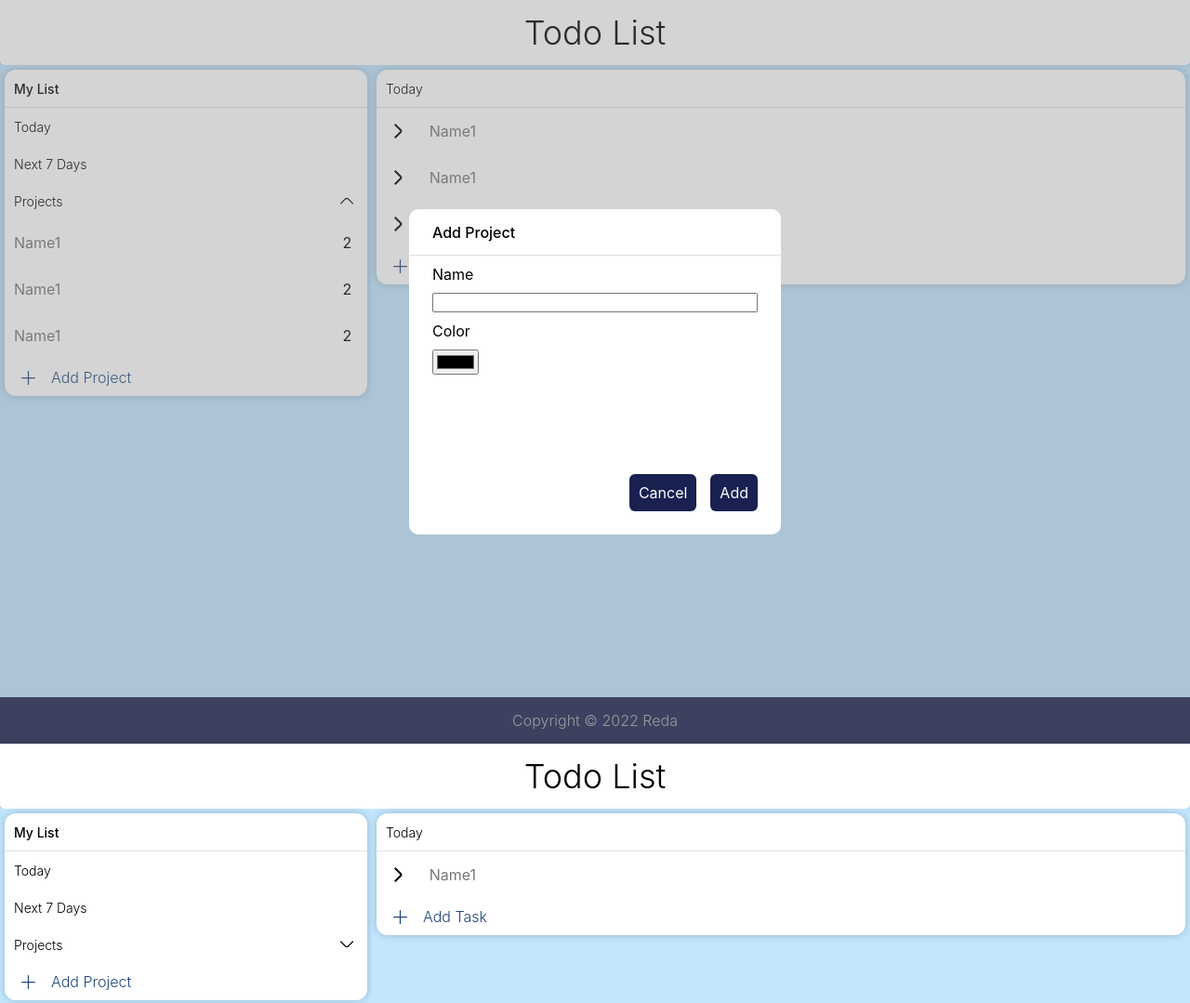
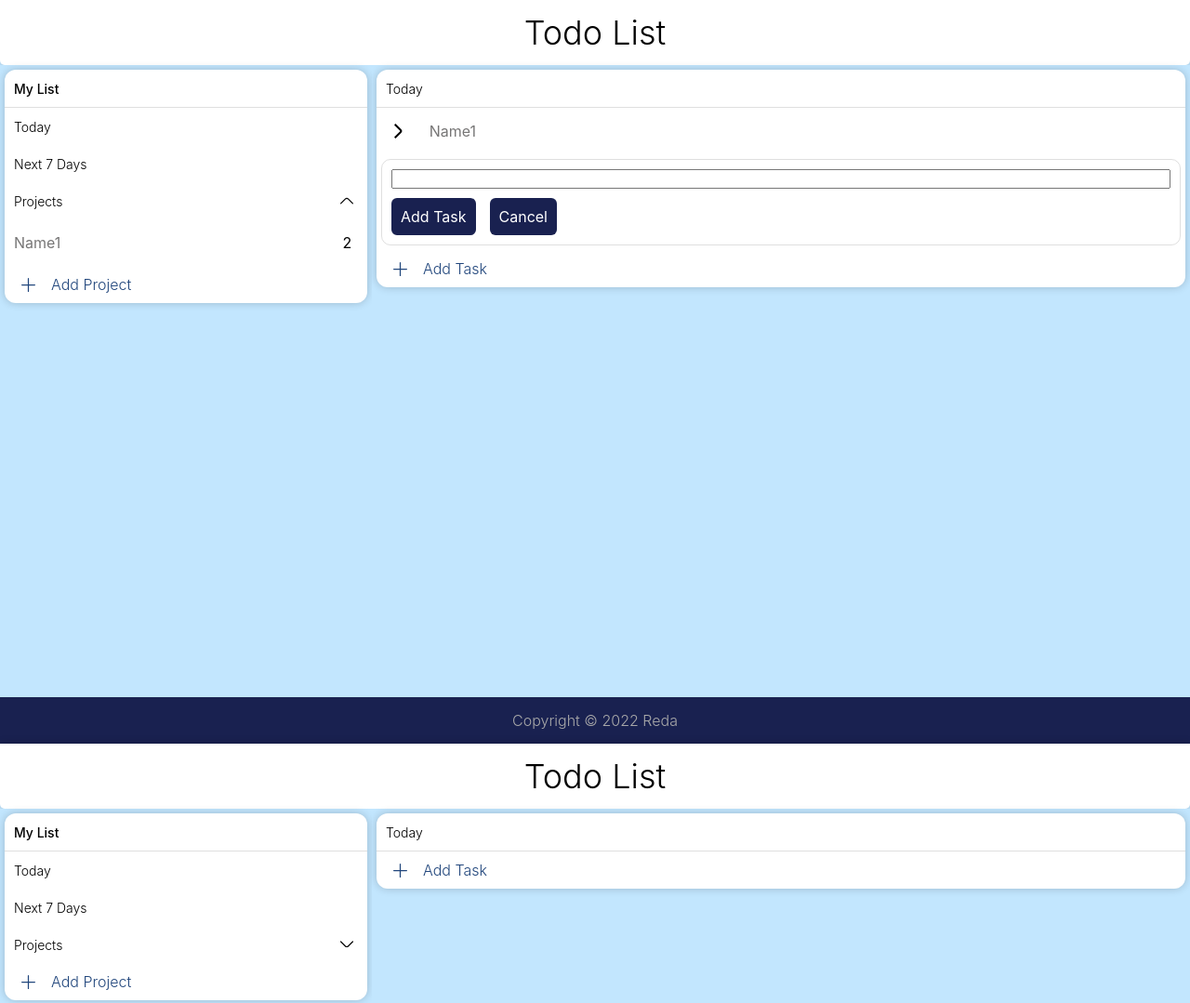
Before and after one commit to reda777/todolist, a website built with webpack: page temp/index.html in a window 1280 px wide. Shown: the top 1079 px of the page at 93% size. Built offline with nearby package versions, Linux system fonts and the light colour scheme.

Commit message:
Add localstorage for task list

```diff
--- a/src/DOMscripts.js
+++ b/src/DOMscripts.js
@@ -1,4 +1,5 @@
 import * as p from "./project";
+import * as t from "./task";
 function header() {
     const div = document.createElement("div");
     div.id = "header";
@@ -108,7 +109,7 @@ function main() {
     taskAddName.textContent = "Add Task";
     taskAdd.appendChild(taskAddName);
 
-    mainList.prepend(mainListTask("Name1"));
+    mainList.append(addTask());
     return main;
 }
 function mainListTask(tContent) {
@@ -198,11 +199,42 @@ function addProject() {
     newProjectFormSubmit.appendChild(newProjectFormSubmitCancel);
     return newProject;
 }
+function addTask(){
+    const taskNew=document.createElement("div");
+    taskNew.id="task--new_hidden";
+
+    const taskNameInput = document.createElement("input");
+    Object.assign(taskNameInput, {
+        type: "text",
+        name: "task_name",
+        id: "task_name"
+    });
+    taskNew.appendChild(taskNameInput);
+
+    const taskNewSubmit=document.createElement("div");
+    taskNewSubmit.id="task--new_submit";
+    taskNew.appendChild(taskNewSubmit);
+
+    const taskNewSubmitAdd=document.createElement("div");
+    taskNewSubmitAdd.id="task--new_submit_add";
+    taskNewSubmitAdd.textContent="Add Task";
+    taskNewSubmit.appendChild(taskNewSubmitAdd);
+
+    const taskNewSubmitCancel=document.createElement("div");
+    taskNewSubmitCancel.id="task--new_submit_cancel";
+    taskNewSubmitCancel.textContent="Cancel";
+    taskNewSubmit.appendChild(taskNewSubmitCancel);
+
+    return taskNew;
+}
 function createStorage(){
-    if(localStorage.getItem("todoList")===null){
-        let todoList={};
-        todoList.project=[];
+    let check=localStorage.getItem("todoList");
+    if(check===null){
+        let todoList={project:[],
+                        task:[]};
+                        console.log(todoList);
         localStorage.setItem("todoList",JSON.stringify(todoList));
+        console.log(localStorage);
     }
 }
 function buildSite() {
@@ -212,6 +244,7 @@ function buildSite() {
     document.body.appendChild(content);
     createStorage();
     p.populateProjectList();
+    t.populateTaskList();
 }
 
 export { buildSite, mainListTask, sidebarProject };
--- a/src/project.js
+++ b/src/project.js
@@ -1,4 +1,4 @@
-import { mainListTask, sidebarProject } from "./DOMscripts.js";
+import { sidebarProject } from "./DOMscripts.js";
 function showAddProject() {
     document.querySelector("#newproject_hidden").id = "newproject";
 }
--- a/src/style.css
+++ b/src/style.css
@@ -349,3 +349,32 @@ body {
     border-radius: 6px;
     color: white;
 }
+
+/*add task interface===============================*/
+#task--new{
+    display:flex;
+    flex-direction: column;
+    border: 1px solid rgba(150, 150, 150, 0.3);
+    border-radius: 10px;
+    padding: 10px;
+    margin: 5px;
+}
+#task--new_hidden{
+    display: none;
+}
+#task--new_submit{
+    display: flex;
+    align-items: center;
+    justify-content: flex-start;
+    padding: 10px 0 0 0;
+    gap:15px;
+}
+#task--new_submit div{
+    background-color: rgb(25, 33, 80);
+    padding: 10px;
+    border-radius: 6px;
+    color: white;
+}
+.task--add_hidden{
+    display: none;
+}
--- a/temp/index.html
+++ b/temp/index.html
@@ -30,14 +30,6 @@
                         <div class="project--name">Name1</div>
                         <div class="project--count">2</div>
                     </div>
-                    <div class="project">
-                        <div class="project--name">Name1</div>
-                        <div class="project--count">2</div>
-                    </div>
-                    <div class="project">
-                        <div class="project--name">Name1</div>
-                        <div class="project--count">2</div>
-                    </div>
                     <div class="project--add">
                         <div class="project--add_btn"><span class="project--add_btn_icon"></span></div>
                         <div class="project--add_name">Add Project</div>
@@ -55,13 +47,12 @@
                         <div class="task--btn"><span class="task--btn_icon"></span></div>
                         <div class="task--name">Name1</div>
                     </div>
-                    <div class="task">
-                        <div class="task--btn"><span class="task--btn_icon"></span></div>
-                        <div class="task--name">Name1</div>
-                    </div>
-                    <div class="task">
-                        <div class="task--btn"><span class="task--btn_icon"></span></div>
-                        <div class="task--name">Name1</div>
+                    <div id="task--new">
+                        <input type="text" name="task_name" id="task_name">
+                        <div id="task--new_submit">
+                            <div id="task--new_submit_add">Add Task</div>
+                            <div id="task--new_submit_cancel">Cancel</div>
+                        </div>
                     </div>
                     <div class="task--add">
                         <div class="task--add_btn"><span class="task--add_btn_icon"></span></div>
@@ -71,7 +62,7 @@
             </div>
         </div>
         <div id="footer">Copyright © 2022 Reda</div>
-        <div id="newproject">
+        <!-- <div id="newproject">
             <div id="newproject--title">Add Project</div>
             <div id="newproject--form">
                 <div id="newproject--form_name">
@@ -87,7 +78,7 @@
                     <div id="newproject--form_submit_add">Add</div>
                 </div>
             </div>
-        </div>
+        </div> -->
     </div>
 </body>
 </html>
--- a/temp/style.css
+++ b/temp/style.css
@@ -1,14 +1,16 @@
-html{
+html {
     height: 100%;
     width: 100%;
 }
-body{
+
+body {
     margin: 0;
     padding: 0;
     height: inherit;
     font-family: -apple-system, BlinkMacSystemFont, 'Segoe UI', Roboto, Oxygen, Ubuntu, Cantarell, 'Open Sans', 'Helvetica Neue', sans-serif;
 }
-#content{
+
+#content {
     display: grid;
     grid-template-columns: 400px 1fr;
     grid-template-rows: 70px 1fr 50px;
@@ -16,7 +18,8 @@ body{
     height: inherit;
     position: relative;
 }
-#header{
+
+#header {
     display: flex;
     align-items: center;
     justify-content: center;
@@ -29,8 +32,9 @@ body{
     color: black;
     border-radius: 0 0 5px 5px;
 }
+
 /*sidebar ============================================*/
-#sidebar{
+#sidebar {
     grid-row: 2/3;
     grid-column: 1/2;
     background-color: #c2e6fe;
@@ -39,99 +43,123 @@ body{
     gap: 5px;
     padding: 5px;
 }
-#sidebar--group{
+
+#sidebar--group {
     box-shadow: 0 0px 10px rgb(0 0 0 / 0.2);
     display: flex;
     flex-direction: column;
     border-radius: 12px;
     background-color: white;
 }
-.sidebar--header{
+
+.sidebar--header {
     display: flex;
     align-items: stretch;
     height: 40px;
 }
-.sidebar--header_title{
+
+.sidebar--header_title {
     font-size: 14px;
     font-weight: 300;
-    padding-left:10px;
+    padding-left: 10px;
     display: flex;
     justify-content: start;
     align-items: center;
     flex-basis: 100%;
 }
-.sidebar--header:first-child{
-    border-bottom: 1px solid rgba(150,150,150,0.3);
+
+.sidebar--header:first-child {
+    border-bottom: 1px solid rgba(150, 150, 150, 0.3);
 }
-.sidebar--header:first-child .sidebar--header_title{
+
+.sidebar--header:first-child .sidebar--header_title {
     font-weight: 500;
 }
-.sidebar--header_btn{
+
+.sidebar--header_btn {
     display: flex;
     justify-content: center;
     align-items: center;
     width: 50px;
 }
-.sidebar--header_btn_icon_up{
+
+.sidebar--header_btn_icon_up {
     width: 14px;
     height: 14px;
     mask: url(icons/angle-up.svg);
     mask-size: cover;
     background: black;
 }
-.sidebar--header_btn_icon_down{
+
+.sidebar--header_btn_icon_down {
     width: 14px;
     height: 14px;
     mask: url(icons/angle-down.svg);
     mask-size: cover;
     background: black;
 }
-.project{
+
+#sidebar--list {
+    display: block;
+}
+
+#sidebar--list_hidden {
+    display: none;
+}
+
+.project {
     display: flex;
     align-items: stretch;
     height: 50px;
 }
-.project--name{
+
+.project--name {
     display: flex;
     justify-content: start;
     align-items: center;
     flex-basis: 100%;
-    padding-left:10px;
-    color:rgb(119, 118, 118) ;
+    padding-left: 10px;
+    color: rgb(119, 118, 118);
 }
-.project--count{
+
+.project--count {
     display: flex;
     justify-content: center;
     align-items: center;
     width: 50px;
 }
-.project--add{
+
+.project--add {
     display: flex;
     align-items: stretch;
     height: 40px;
 }
-.project--add_name{
+
+.project--add_name {
     display: flex;
     justify-content: start;
     align-items: center;
-    color:rgb(33, 70, 124) ;
+    color: rgb(33, 70, 124);
     font-weight: 300;
 }
-.project--add_btn{
+
+.project--add_btn {
     display: flex;
     justify-content: center;
     align-items: center;
     width: 50px;
 }
-.project--add_btn_icon{
+
+.project--add_btn_icon {
     width: 15px;
     height: 15px;
     mask: url(icons/plusthinround.svg);
     mask-size: cover;
     background: rgb(33, 70, 124);
 }
+
 /*main ============================================*/
-#main{
+#main {
     grid-row: 2/3;
     grid-column: 2/3;
     background-color: #c2e6fe;
@@ -140,95 +168,109 @@ body{
     gap: 5px;
     padding: 5px;
 }
-#main--group{
+
+#main--group {
     box-shadow: 0 0px 10px rgb(0 0 0 / 0.2);
     display: flex;
     flex-direction: column;
     border-radius: 12px;
     background-color: white;
 }
-.main--header{
-    border-bottom: 1px solid rgba(150,150,150,0.3);
+
+.main--header {
+    border-bottom: 1px solid rgba(150, 150, 150, 0.3);
     display: flex;
     align-items: stretch;
     height: 40px;
 }
-.main--header_title{
+
+.main--header_title {
     font-size: 14px;
     font-weight: 300;
-    padding-left:10px;
+    padding-left: 10px;
 
     display: flex;
     justify-content: start;
     align-items: center;
     flex-basis: 100%;
 }
-.main--header_btn{
+
+.main--header_btn {
     display: flex;
     justify-content: center;
     align-items: center;
     width: 50px;
 }
-.main--header_btn_icon{
+
+.main--header_btn_icon {
     width: 14px;
     height: 14px;
     mask: url(icons/plusboldstraight.svg);
     mask-size: cover;
     background: black;
 }
-.task{
+
+.task {
     display: flex;
     align-items: stretch;
     height: 50px;
 }
-.task--name{
+
+.task--name {
     display: flex;
     justify-content: start;
     align-items: center;
     flex-basis: 100%;
-    padding-left:10px;
-    color:rgb(119, 118, 118) ;
+    padding-left: 10px;
+    color: rgb(119, 118, 118);
 }
-.task--btn{
+
+.task--btn {
     display: flex;
     justify-content: center;
     align-items: center;
     width: 50px;
 }
-.task--btn_icon{
+
+.task--btn_icon {
     width: 16px;
     height: 16px;
     mask: url(icons/angle-right.svg);
     mask-size: cover;
     background: black;
 }
-.task--add{
+
+.task--add {
     display: flex;
     align-items: stretch;
     height: 40px;
 }
-.task--add_name{
+
+.task--add_name {
     display: flex;
     justify-content: start;
     align-items: center;
-    color:rgb(33, 70, 124) ;
+    color: rgb(33, 70, 124);
     font-weight: 300;
 }
-.task--add_btn{
+
+.task--add_btn {
     display: flex;
     justify-content: center;
     align-items: center;
     width: 50px;
 }
-.task--add_btn_icon{
+
+.task--add_btn_icon {
     width: 15px;
     height: 15px;
     mask: url(icons/plusthinround.svg);
     mask-size: cover;
     background: rgb(33, 70, 124);
 }
+
 /*footer ============================================*/
-#footer{
+#footer {
     display: flex;
     justify-content: center;
     align-items: center;
@@ -238,8 +280,9 @@ body{
     color: rgb(170, 170, 170);
     font-weight: 300;
 }
+
 /*add project interface===============================*/
-#newproject{
+#newproject {
     position: absolute;
     width: 100%;
     height: 100%;
@@ -249,21 +292,25 @@ body{
     justify-content: center;
     flex-direction: column;
 }
-#newproject_hidden{
+
+#newproject_hidden {
     display: none;
 }
-#newproject--title{
+
+#newproject--title {
     background-color: white;
     width: 400px;
-    height: 70px;
+    height: 50px;
     border-radius: 10px 10px 0 0;
     display: flex;
     align-items: center;
     padding-left: 25px;
     box-sizing: border-box;
     font-weight: 500;
+    border-bottom: 1px solid rgba(150, 150, 150, 0.3);
 }
-#newproject--form{
+
+#newproject--form {
     background-color: white;
     width: 400px;
     height: 300px;
@@ -273,27 +320,60 @@ body{
     display: flex;
     flex-direction: column;
     gap: 10px;
+    padding-top: 10px;
 }
-#newproject--form_name{
+
+#newproject--form_name {
     display: flex;
     flex-direction: column;
     gap: 10px;
 }
-#newproject--form_color{
+
+#newproject--form_color {
     display: flex;
     flex-direction: column;
     gap: 10px;
 }
-#newproject--form_submit{
+
+#newproject--form_submit {
     display: flex;
     justify-content: end;
     align-items: flex-end;
     gap: 15px;
     flex-basis: 100%;
 }
-#newproject--form_submit div{
+
+#newproject--form_submit div {
     background-color: rgb(25, 33, 80);
     padding: 10px;
     border-radius: 6px;
     color: white;
 }
+/*add task interface===============================*/
+#task--new{
+    display:flex;
+    flex-direction: column;
+    border: 1px solid rgba(150, 150, 150, 0.3);
+    border-radius: 10px;
+    padding: 10px;
+    margin: 5px;
+}
+#task--new_hidden{
+    display: none;
+}
+#task--new_submit{
+    display: flex;
+    align-items: center;
+    justify-content: flex-start;
+    padding: 10px 0 0 0;
+    gap:15px;
+}
+#task--new_submit div{
+    background-color: rgb(25, 33, 80);
+    padding: 10px;
+    border-radius: 6px;
+    color: white;
+}
+.task--add_hidden{
+    display: none;
+}
```
Also changed, not shown: src/eventsScripts.js (+10 -0 lines), src/task.js (+24 -3 lines), dist/index.bundle.js, dist/style.css.
